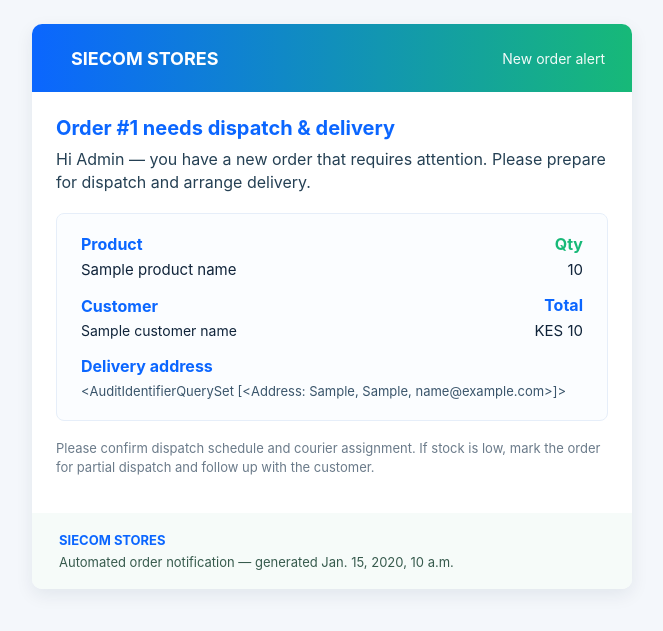
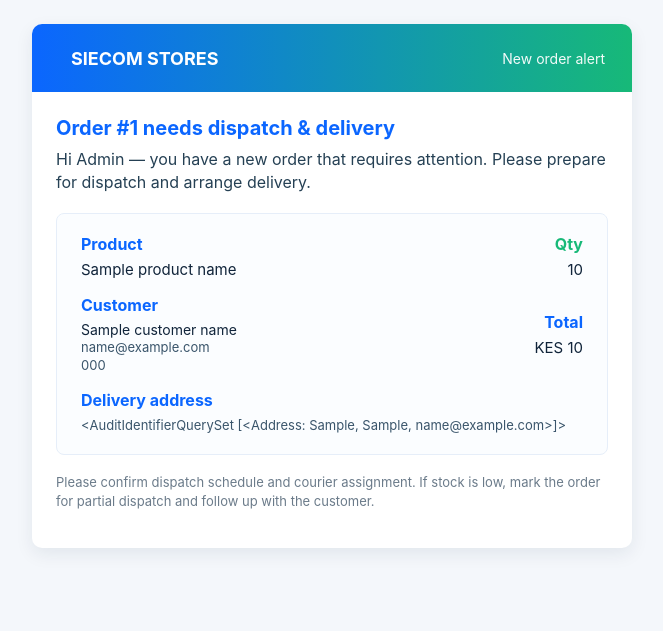
Before and after one commit to AsinineFatuity/siecom, a Django app: template templates/email.html in a window 1280 px wide. Shown: the top 631 px of the page, without its empty margins (308-971 px from the left). Run offline with Django 5.2, Linux system fonts and the light colour scheme; tables that the repository leaves empty hold one stand-in row (values such as "Sample post"); the template is opened without the code that fills it: values that come from a table or form of the project are taken from there, most other values are stand-ins (such as "Sample title", 1, 10 or a date in 2020).

Commit message:
more order info in email

```diff
--- a/core/services/utils.py
+++ b/core/services/utils.py
@@ -10,12 +10,14 @@ class AlertUtils:
     @staticmethod
     def create_order_confirmation_email_alert(order: Order) -> str:
         context = {
-            "customer_name": order.user.first_name,
+            "customer_name": order.user.get_full_name(),
             "order_id": order.id,
             "product_name": order.product.name,
             "quantity": order.quantity,
             "price": order.total_price,
             "address": f"{order.address.street}, {order.address.city}",
+            "phone": order.address.formatted_phone_number,
+            "email": order.user.email,
             "now": order.created_at,
         }
         return render_to_string("email.html", context)
--- a/templates/email.html
+++ b/templates/email.html
@@ -52,13 +52,14 @@
                     <td style="padding:8px 12px;">
                       <strong style="display:block;color:#0b66ff;margin-bottom:6px;">Customer</strong>
                       <div style="font-size:14px;color:#10243a;">{{ customer_name }}</div>
+                      <div style="font-size:13px;color:#3a556b;line-height:1.4;">{{ email }}</div>
+                      <div style="font-size:13px;color:#3a556b;line-height:1.4;">{{ phone }}</div>
                     </td>
                     <td style="padding:8px 12px;text-align:right;white-space:nowrap;">
                       <strong style="display:block;color:#0b66ff;margin-bottom:6px;">Total</strong>
                       <div style="font-size:15px;color:#10243a;">KES {{ price|intcomma }}</div>
                     </td>
                   </tr>
-
                   <tr>
                     <td colspan="2" style="padding:8px 12px;">
                       <strong style="display:block;color:#0b66ff;margin-bottom:6px;">Delivery address</strong>
@@ -74,21 +75,6 @@
                 </p>
               </td>
             </tr>
-
-            <!-- footer -->
-            <tr>
-              <td style="padding:16px 24px;background-color:#f6fbf9;color:#2b5340;font-size:13px;">
-                <table role="presentation" width="100%">
-                  <tr>
-                    <td style="vertical-align:middle;">
-                      <span style="font-weight:700;color:#0b66ff;">SIECOM STORES</span>
-                      <div style="margin-top:6px;color:#234a3b;opacity:0.9;">Automated order notification — generated {{ now }}</div>
-                    </td>
-                  </tr>
-                </table>
-              </td>
-            </tr>
-
           </table>
           <!-- end container -->
         </td>
```
